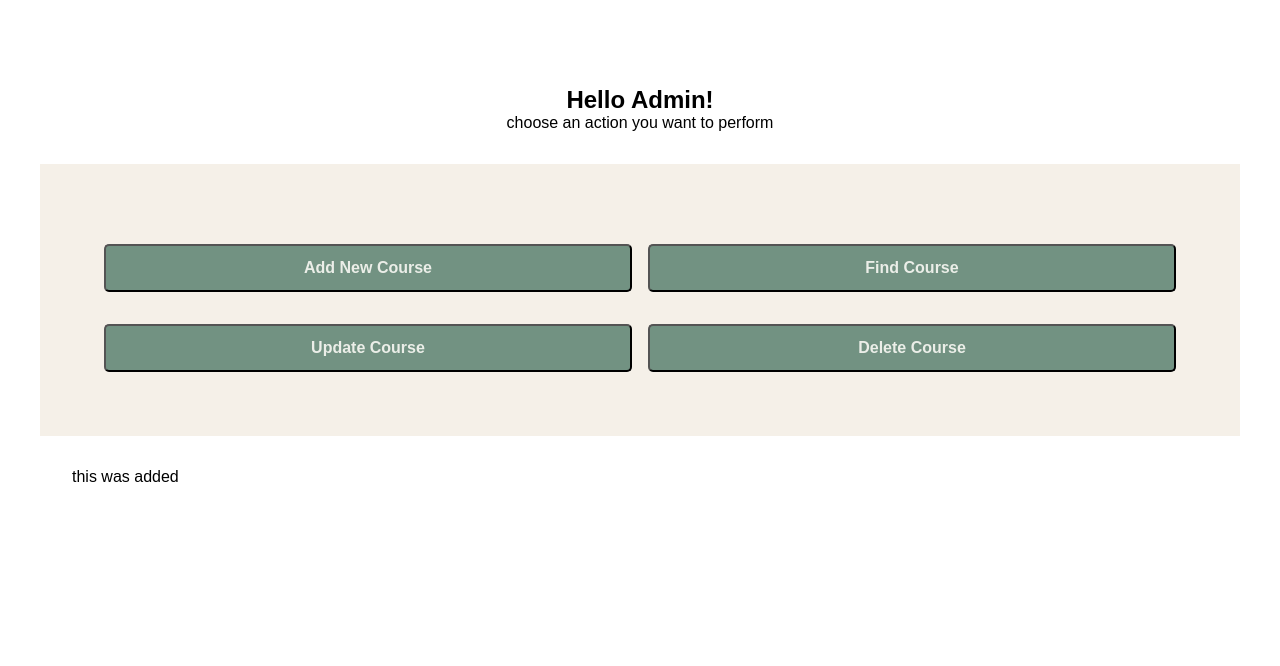
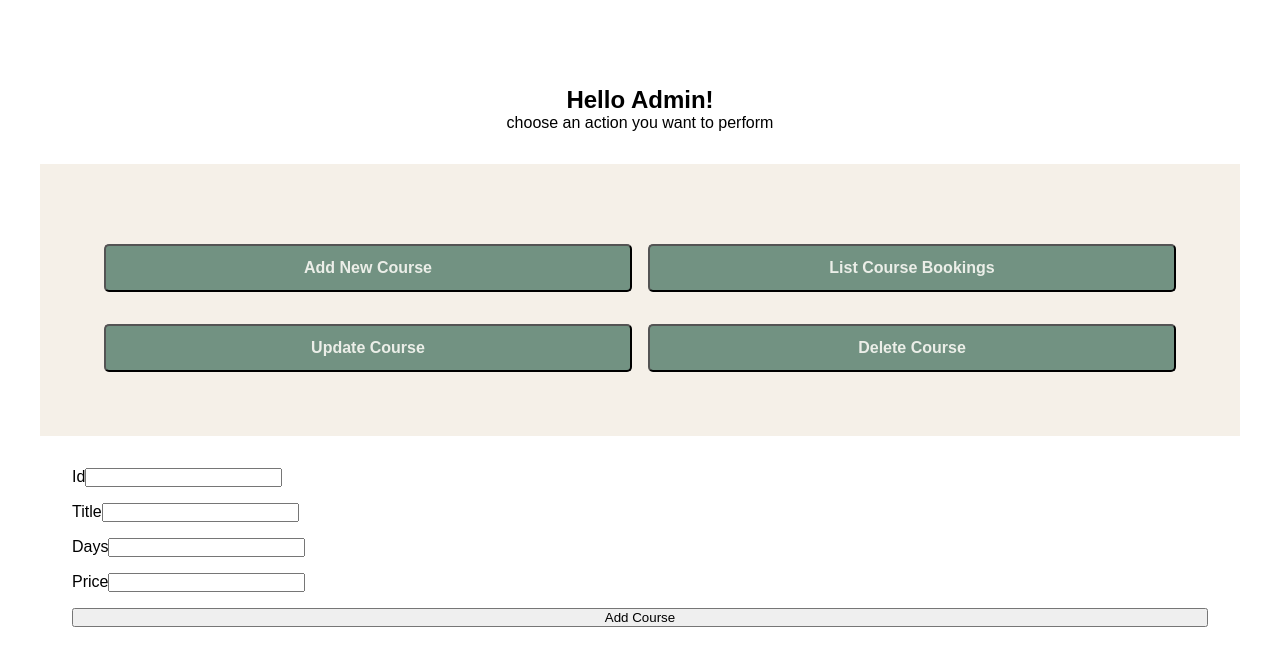
Before and after one commit to heinanX/westcoast-education, a website with bundled scripts: page app/pages/dashboard/dashboard.html in a window 1280 px wide. Both pictures are taken after a click on the button "Add New Course". Shown: the part 74-740 px from the top of the page. Built offline with nearby package versions, Linux system fonts and the light colour scheme; data requests are answered from the project's data file; a web font is replaced by a local one.

Commit message:
added listing for bookings

```diff
--- a/app/components/dashboardView/contentArea.ts
+++ b/app/components/dashboardView/contentArea.ts
@@ -1,31 +1,34 @@
-import { createElement } from "../../helpers/helpers.js"
+import { createElement } from "../../helpers/helpers.js";
+import { Course } from "../../models/courseModel.js";
+import { getAllCourses } from "../../services/courseService.js";
+import { listCourses } from "./listDataModels/listDataModels.js";
+import { courseForm } from "./courseForm.js";
 
-export const renderAddView = (contentArea: HTMLElement)=> {
-    contentArea.textContent = '';
-    const p = createElement('p', {text: 'this was added'});
-    contentArea.append(p);
-}
-export const renderFindView = (contentArea: HTMLElement)=> {
-    contentArea.textContent = '';
-    const p = createElement('p', {text: 'Find action not implemented'});
-    contentArea.append(p);
-}
-export const renderUpdateView = (contentArea: HTMLElement)=> {
-    contentArea.textContent = '';
-    const p = createElement('p', {text: 'Update action not implemented'});
-    contentArea.append(p);
-}
-export const renderDeleteView = (contentArea: HTMLElement)=> {
-    contentArea.textContent = '';
-    const p = createElement('p', {text: 'Delete action not implemented'});
-    contentArea.append(p);
-}
+export const renderAddCourseForm = (contentArea: HTMLElement) => {
+  courseForm(contentArea);
+};
+export const renderCourseBookings = async (contentArea: HTMLElement) => {
+  const courses: Course[] = await getAllCourses();
+  const createList = listCourses(contentArea, courses);
+  contentArea.append(createList);
+};
+export const renderUpdateView = (contentArea: HTMLElement) => {
+  contentArea.textContent = "";
+  const p = createElement("p", { text: "Update action not implemented" });
+  contentArea.append(p);
+};
+export const renderDeleteView = (contentArea: HTMLElement) => {
+  contentArea.textContent = "";
+  const p = createElement("p", { text: "Delete action not implemented" });
+  contentArea.append(p);
+};
 
 export const createContentArea = () => {
-const section = createElement('section');
-    const p = createElement('p', {text: 'choose an action you want to perform'});
+  const section = createElement("section");
+  const p = createElement("p", {
+    text: "choose an action you want to perform",
+  });
 
-    section.append(p);
-    return section;
-
-}
+  section.append(p);
+  return section;
+};
--- /dev/null
+++ b/app/components/dashboardView/courseForm.ts
@@ -0,0 +1,66 @@
+import { createElement } from "../../helpers/helpers.js";
+import { CreateCourse } from "../../models/courseModel.js";
+import { saveCourseToDb } from "../../services/courseService.js";
+
+export const courseForm = (contentArea: HTMLElement) => {
+  contentArea.textContent = "";
+
+  const form = createElement("form", { classes: ["add-course-form"] });
+
+  const fields = [
+    { label: "Id", type: "text", name: "id" },
+    { label: "Title", type: "text", name: "title" },
+    { label: "Days", type: "number", name: "days" },
+    { label: "Price", type: "text", name: "price" },
+  ];
+
+  fields.forEach(({ label, type, name }) => {
+    const labelEl: HTMLLabelElement = createElement("label", {
+      text: label,
+      classes: ["form-label"],
+    });
+    const input: HTMLInputElement = createElement("input");
+    input.type = type;
+    input.name = name;
+    labelEl.append(input);
+    form.append(labelEl);
+  });
+
+  const submitBtn: HTMLButtonElement = createElement("button", {
+    text: "Add Course",
+    classes: ["submit-btn"],
+  });
+  submitBtn.type = "submit";
+
+  form.append(submitBtn);
+
+  form.addEventListener("submit", async (e: SubmitEvent) => {
+    e.preventDefault();
+
+    const formData = new FormData(form as HTMLFormElement);
+    const newCourse: CreateCourse = {
+      id: formData.get("id") as string,
+      title: formData.get("title") as string,
+      days: Number(formData.get("days")),
+      price: Number(formData.get("price")),
+    };
+
+    const res = await saveCourseToDb(newCourse);
+    if (res && res.ok) {
+      contentArea.textContent = "";
+      const success = createElement("p", {
+        text: "Course added successfully!",
+        classes: ["success-msg"],
+      });
+      contentArea.append(success);
+    } else {
+      const error = createElement("p", {
+        text: "Something went wrong, please try again.",
+        classes: ["error-msg"],
+      });
+      form.append(error);
+    }
+  });
+
+  contentArea.append(form);
+};
--- a/app/components/dashboardView/dashboardView.css
+++ b/app/components/dashboardView/dashboardView.css
@@ -69,35 +69,15 @@ main > p {
   width: 100%;
   padding: 2rem;
 }
-/* main ul {
+
+.add-course-form {
   display: flex;
-  flex-direction: row;
-  justify-content: center;
-  align-items: center;
-  gap: 2rem;
-  flex-wrap: wrap;
-  padding: 4rem;
-  height: 100%;
-  background-color: var(--background);
+  flex-direction: column;
+  gap: 1rem;
 }
-
-.dw-container {
-  width: 14rem;
-  height: 14rem;
+.add-course-form input {
+  padding-left: 1rem;
 }
-
-
-@media (max-width: 650px) {
-  .dw-container {
-    width: 10rem;
-    height: 10rem;
-  }
-
-  main section {
-    gap: 1rem;
-    padding: 4rem 1rem;
-  }
-} */
 
 @media (max-width: 650px) {
   .dv-content {
--- /dev/null
+++ b/app/components/dashboardView/listDataModels/listDataModels.css
@@ -0,0 +1,11 @@
+.bl-list-item {
+  display: flex;
+  flex-direction: row;
+  justify-content: space-between;
+  align-items: center;
+  padding: 0.5rem 2rem;
+}
+
+.bl-list-item:nth-child(even) {
+  background-color: var(--light);
+}
--- /dev/null
+++ b/app/components/dashboardView/listDataModels/listDataModels.ts
@@ -0,0 +1,44 @@
+import { createElement } from "../../../helpers/helpers.js";
+import { Course } from "../../../models/courseModel.js";
+import { User } from "../../../models/userModel.js";
+import { listBookingsByCourse } from "../../../services/courseService.js";
+
+export const listCourses = (contentArea: HTMLElement, courses: Course[]) => {
+  contentArea.textContent = "";
+  const list = createElement("ul");
+  courses.forEach((c) => {
+    const listItem = createElement("li", { classes: ["bl-list-item"] });
+    const title = createElement("p", { text: c.title });
+    const id = createElement("p", { text: c.id });
+    const btn = createElement("button", { text: "List bookings" });
+    btn.addEventListener("click", () => listBookings(contentArea, c.id));
+    listItem.append(id, title, btn);
+    list.append(listItem);
+  });
+  return list;
+};
+
+export const listBookings = async (contentArea: HTMLElement, id: string) => {
+  contentArea.textContent = "";
+  const bookings: User[] = await listBookingsByCourse(id);
+  console.log(bookings);
+  let list: HTMLElement;
+
+  if (bookings.length > 0) {
+    list = createElement("ul");
+    bookings.forEach((b) => {
+      const listItem = createElement("li", { classes: ["bl-list-item"] });
+      const id = createElement("p", { text: b.userId });
+      const customerName = createElement("p", { text: b.customerName });
+      const email = createElement("p", { text: b.email });
+      const phone = createElement("p", { text: b.phoneNumber });
+      const address = createElement("p", { text: b.address });
+      listItem.append(id, customerName, email, phone, address);
+      list.append(listItem);
+    });
+  } else {
+    list = createElement("p", { text: "No registered users yet" });
+  }
+
+  contentArea.append(list);
+};
--- a/app/components/dashboardView/sidebar.ts
+++ b/app/components/dashboardView/sidebar.ts
@@ -1,27 +1,39 @@
-import { createElement } from "../../helpers/helpers.js"
-import { renderAddView, renderDeleteView, renderFindView, renderUpdateView } from "./contentArea.js";
+import { createElement } from "../../helpers/helpers.js";
+import {
+  renderAddCourseForm,
+  renderDeleteView,
+  renderCourseBookings,
+  renderUpdateView,
+} from "./contentArea.js";
 
 type Option = {
   method: string;
   func: () => void;
-}
+};
 
 export const createSideBar = (contentArea: HTMLElement) => {
   const options: Option[] = [
-        { method: 'Add New Course', func: () => renderAddView(contentArea)},
-        { method : 'Find Course', func: () => renderFindView(contentArea)},
-        { method : 'Update Course', func: () => renderUpdateView(contentArea)},
-        { method : 'Delete Course', func: () => renderDeleteView(contentArea)}
+    { method: "Add New Course", func: () => renderAddCourseForm(contentArea) },
+    {
+      method: "List Course Bookings",
+      func: () => renderCourseBookings(contentArea),
+    },
+    { method: "Update Course", func: () => renderUpdateView(contentArea) },
+    { method: "Delete Course", func: () => renderDeleteView(contentArea) },
   ];
-    const aside: HTMLElement = createElement('aside');
-    const nav: HTMLElement = createElement('nav');
-    const list: HTMLElement = createElement('ul', {classes: ['dv-nav-list']});
+  const aside: HTMLElement = createElement("aside");
+  const nav: HTMLElement = createElement("nav");
+  const list: HTMLElement = createElement("ul", { classes: ["dv-nav-list"] });
 
-    options.forEach(o => {
-
-        const listItem: HTMLElement = createElement('li', {classes: ['dv-listItem']});
-        const btn: HTMLElement = createElement('button', {text: o.method, classes: ['dv-btn']});
-        btn.addEventListener('click', o.func);
+  options.forEach((o) => {
+    const listItem: HTMLElement = createElement("li", {
+      classes: ["dv-listItem"],
+    });
+    const btn: HTMLElement = createElement("button", {
+      text: o.method,
+      classes: ["dv-btn"],
+    });
+    btn.addEventListener("click", o.func);
 
     listItem.append(btn);
     list.append(listItem);
@@ -29,4 +41,4 @@ export const createSideBar = (contentArea: HTMLElement) => {
   nav.append(list);
   aside.append(nav);
   return aside;
-}
+};
--- a/app/pages/dashboard/dashboard.html
+++ b/app/pages/dashboard/dashboard.html
@@ -19,6 +19,10 @@
       rel="stylesheet"
       href="../../components/dashboardView/dashboardView.css"
     />
+    <link
+      rel="stylesheet"
+      href="../../components/dashboardView/listDataModels/listDataModels.css"
+    />
     <script
       type="module"
       src="../../../dist/pages/dashboard/dashboard.js"
@@ -29,12 +33,6 @@
     <main>
       <h2>Hello Admin!</h2>
       <p>choose an action you want to perform</p>
-      <!-- <div>
-        <aside class="sidebar">
-        </aside>
-        <section class="content-area">
-        </section>
-      </div> -->
     </main>
   </body>
 </html>
--- a/app/services/courseService.ts
+++ b/app/services/courseService.ts
@@ -1,4 +1,5 @@
 import { Course, CreateCourse } from "../models/courseModel";
+import { User } from "../models/userModel";
 
 const baseURL: string = "http://localhost:3000";
 
@@ -27,3 +28,9 @@ export const saveCourseToDb = async (newCourse: CreateCourse) => {
     console.log(err);
   }
 };
+
+export const listBookingsByCourse = async (id: string) => {
+  const res = await fetch(`${baseURL}/bookings?courseId=${id}`);
+  const data = (await res.json()) as User[];
+  return data;
+};
```
Also changed, not shown: app/models/userModel.ts (+6 -6 lines), app/data/courses.json (indentation only). Lines whose indentation alone changed are shown as unchanged.
